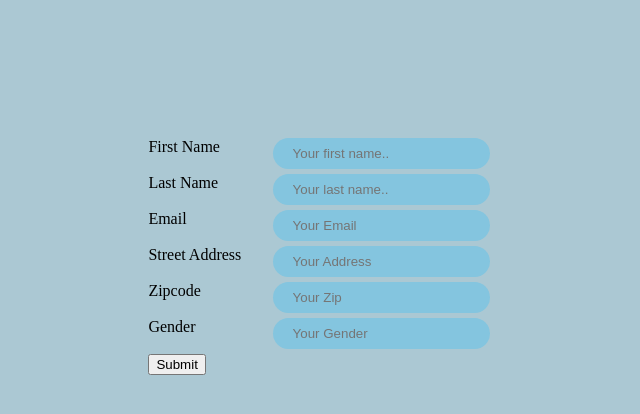
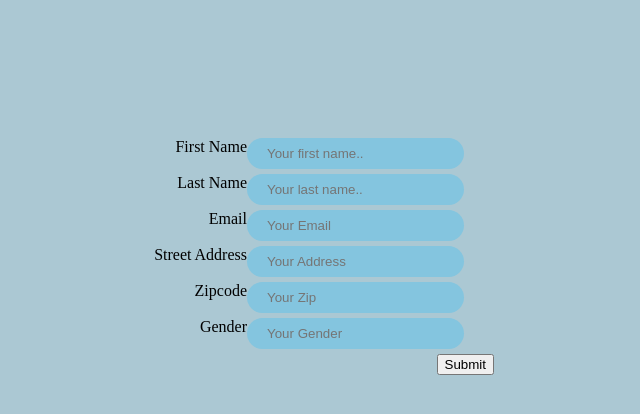
Before and after one commit to REISSD/Capstone2024, a PHP site: page /signup.php in a window 1280 px wide. Shown: the part 110-524 px from the top of the page, without its empty margins (274-914 px from the left). Run offline with PHP 8.4, Linux system fonts and the light colour scheme.

Commit message:
updated signup style added text alignment

```diff
--- a/Capstone/style.css
+++ b/Capstone/style.css
@@ -178,10 +178,10 @@ input[type="text" i] {
 /*signup style*/
 .signup{
     margin-top: 10px;
-    padding-left: 33%;
-    padding-right: 38%;
+    padding-left: 30%;
+    padding-right: 40%;
     padding-top: 10%;
-
+    text-align: right;
 }
 
 /*Footer Styles*/
```
